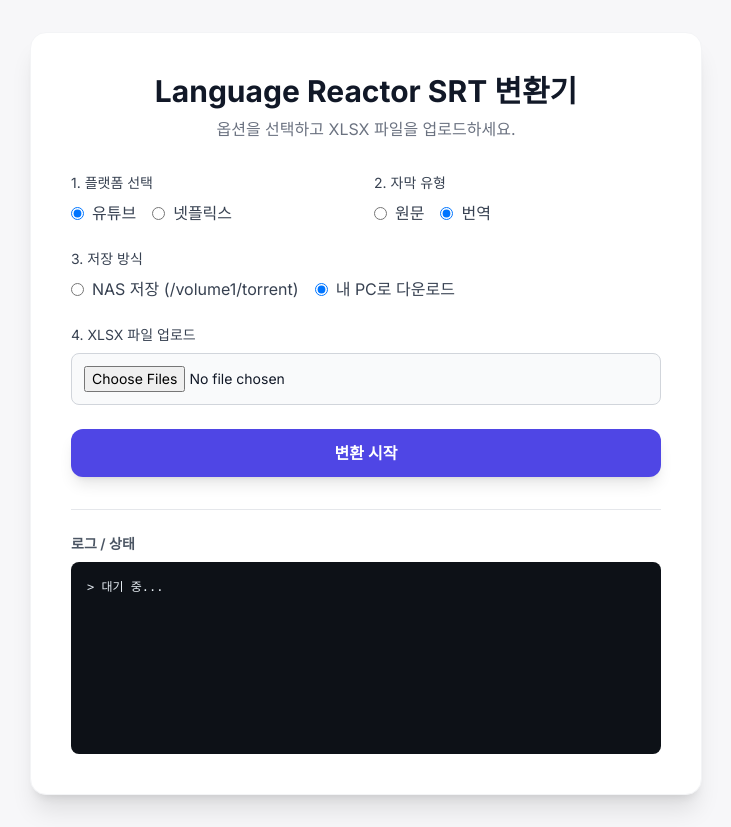
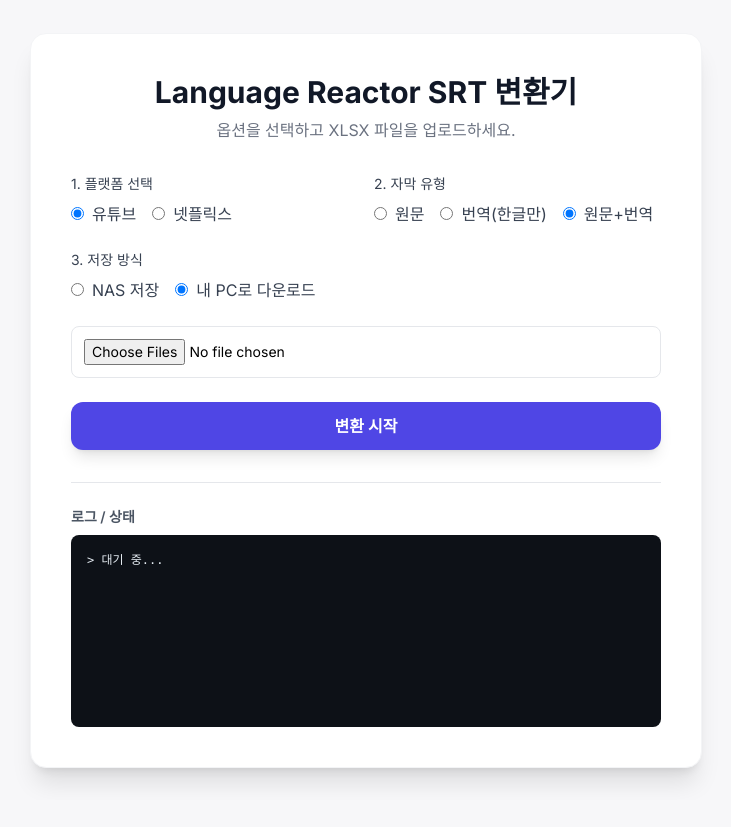
Before and after one commit to wooskor79/srt, a Flask app: page / in a window 1280 px wide. Shown: the whole page, without its empty margins (274-1005 px from the left). After the commit the page ends 783 px from the top, so only its background shows below. Run offline with Flask 3, Linux system fonts and the light colour scheme; parts of the project's set-up code (start-up, migrations or seed data) failed here and were passed over; some libraries are stand-ins or nearby versions.

Commit message:
Add files via upload

```diff
--- a/app.py
+++ b/app.py
@@ -20,7 +20,7 @@
         files = request.files.getlist('files')
         platform = request.form.get('platform', 'youtube')
         subtitle_choice = request.form.get('subtitle_type', 'Human Translation')
-        save_method = request.form.get('save_method', 'download') # 기본값 download 매칭
+        save_method = request.form.get('save_method', 'download')
 
         if not files or files[0].filename == '':
             return jsonify({"messages": [("Error", "파일을 선택하지 않았습니다.")]}), 400
@@ -46,17 +46,15 @@
                             "filename": final_srt_filename
                         }
                         results.append(("Success", f"'{final_srt_filename}' 변환 성공! 🟢"))
-
                 except Exception as e:
-                    results.append(("Error", f"'{file.filename}' 처리 중 오류: {str(e)}"))
+                    results.append(("Error", f"'{file.filename}' 처리 오류: {str(e)}"))
             else:
-                 results.append(("Error", f"'{file.filename}'은 지원하지 않는 파일 형식입니다."))
+                 results.append(("Error", f"'{file.filename}'은 지원하지 않는 형식입니다."))
 
         return jsonify({
             "messages": results,
             "download": download_data if save_method == 'download' else None
         })
-
     return render_template('index.html')
 
 if __name__ == '__main__':
--- a/templates/index.html
+++ b/templates/index.html
@@ -8,11 +8,7 @@
     <style>
         @import url('https://fonts.googleapis.com/css2?family=Inter:wght@400;600;700&display=swap');
         body { font-family: 'Inter', sans-serif; background-color: #f7f7f9; }
-        .log-box {
-            background-color: #0d1117;
-            color: #e6edf3;
-            font-family: 'Consolas', 'Monaco', 'Courier New', monospace;
-        }
+        .log-box { background-color: #0d1117; color: #e6edf3; font-family: 'Consolas', monospace; }
         .log-box::-webkit-scrollbar { width: 8px; }
         .log-box::-webkit-scrollbar-thumb { background: #30363d; border-radius: 4px; }
     </style>
@@ -28,28 +24,16 @@
                 <div>
                     <label class="block text-sm font-medium text-gray-700 mb-2">1. 플랫폼 선택</label>
                     <div class="flex space-x-4">
-                        <label class="inline-flex items-center">
-                            <input type="radio" name="platform" value="youtube" checked class="form-radio text-indigo-600">
-                            <span class="ml-2 text-gray-700">유튜브</span>
-                        </label>
-                        <label class="inline-flex items-center">
-                            <input type="radio" name="platform" value="netflix" class="form-radio text-indigo-600">
-                            <span class="ml-2 text-gray-700">넷플릭스</span>
-                        </label>
+                        <label class="inline-flex items-center"><input type="radio" name="platform" value="youtube" checked class="form-radio text-indigo-600"><span class="ml-2 text-gray-700">유튜브</span></label>
+                        <label class="inline-flex items-center"><input type="radio" name="platform" value="netflix" class="form-radio text-indigo-600"><span class="ml-2 text-gray-700">넷플릭스</span></label>
                     </div>
                 </div>
-
                 <div>
                     <label class="block text-sm font-medium text-gray-700 mb-2">2. 자막 유형</label>
-                    <div class="flex space-x-4">
-                        <label class="inline-flex items-center">
-                            <input type="radio" name="subtitle_type" value="Subtitle" class="form-radio text-indigo-600">
-                            <span class="ml-2 text-gray-700">원문</span>
-                        </label>
-                        <label class="inline-flex items-center">
-                            <input type="radio" name="subtitle_type" value="Human Translation" checked class="form-radio text-indigo-600">
-                            <span class="ml-2 text-gray-700">번역</span>
-                        </label>
+                    <div class="flex flex-wrap gap-4">
+                        <label class="inline-flex items-center"><input type="radio" name="subtitle_type" value="original" class="form-radio text-indigo-600"><span class="ml-2 text-gray-700">원문</span></label>
+                        <label class="inline-flex items-center"><input type="radio" name="subtitle_type" value="translation" class="form-radio text-indigo-600"><span class="ml-2 text-gray-700">번역(한글만)</span></label>
+                        <label class="inline-flex items-center"><input type="radio" name="subtitle_type" value="dual" checked class="form-radio text-indigo-600"><span class="ml-2 text-gray-700">원문+번역</span></label>
                     </div>
                 </div>
             </div>
@@ -57,26 +41,13 @@
             <div>
                 <label class="block text-sm font-medium text-gray-700 mb-2">3. 저장 방식</label>
                 <div class="flex space-x-4">
-                    <label class="inline-flex items-center">
-                        <input type="radio" name="save_method" value="nas" class="form-radio text-indigo-600">
-                        <span class="ml-2 text-gray-700">NAS 저장 (/volume1/torrent)</span>
-                    </label>
-                    <label class="inline-flex items-center">
-                        <input type="radio" name="save_method" value="download" checked class="form-radio text-indigo-600">
-                        <span class="ml-2 text-gray-700">내 PC로 다운로드</span>
-                    </label>
+                    <label class="inline-flex items-center"><input type="radio" name="save_method" value="nas" class="form-radio text-indigo-600"><span class="ml-2 text-gray-700">NAS 저장</span></label>
+                    <label class="inline-flex items-center"><input type="radio" name="save_method" value="download" checked class="form-radio text-indigo-600"><span class="ml-2 text-gray-700">내 PC로 다운로드</span></label>
                 </div>
             </div>
 
-            <div>
-                <label for="files" class="block text-sm font-medium text-gray-700 mb-2">4. XLSX 파일 업로드</label>
-                <input type="file" id="files" name="files" multiple accept=".xlsx"
-                       class="block w-full text-sm text-gray-900 border border-gray-300 rounded-lg cursor-pointer bg-gray-50 p-3">
-            </div>
-
-            <button type="submit" class="w-full py-3 px-4 bg-indigo-600 text-white font-semibold rounded-xl shadow-lg hover:bg-indigo-700 transition duration-150 transform hover:scale-[1.01]">
-                변환 시작
-            </button>
+            <input type="file" id="files" name="files" multiple accept=".xlsx" class="block w-full text-sm border rounded-lg p-3">
+            <button type="submit" class="w-full py-3 bg-indigo-600 text-white font-semibold rounded-xl shadow-lg hover:bg-indigo-700 transition transform hover:scale-[1.01]">변환 시작</button>
         </form>
 
         <div class="mt-8 pt-6 border-t border-gray-200">
@@ -98,33 +69,35 @@
 
             try {
                 const response = await fetch('/', { method: 'POST', body: formData });
+                if (!response.ok) throw new Error("서버 응답 오류");
+
                 const data = await response.json();
-
                 logBox.innerHTML = "";
 
-                if (data.messages) {
-                    data.messages.forEach(msg => {
-                        const isSuccess = msg[0] === 'Success';
-                        const color = isSuccess ? 'text-green-400' : 'text-red-400';
-                        const icon = isSuccess ? '🟢' : '🔴';
-                        logBox.innerHTML += `<span class="${color}">${icon} [${msg[0]}] ${msg[1]}</span><br>`;
-                    });
-                }
+                data.messages.forEach(msg => {
+                    const isSuccess = msg[0] === 'Success';
+                    logBox.innerHTML += `<span class="${isSuccess ? 'text-green-400' : 'text-red-400'}">${isSuccess ? '🟢' : '🔴'} [${msg[0]}] ${msg[1]}</span><br>`;
+                });
 
                 if (data.download) {
-                    const blob = new Blob([data.download.content], { type: 'text/plain' });
+                    // Blob을 이용해 브라우저 기본 다운로드 위치로 즉시 전송
+                    const blob = new Blob([data.download.content], { type: 'text/plain;charset=utf-8' });
                     const url = window.URL.createObjectURL(blob);
                     const a = document.createElement('a');
+                    a.style.display = 'none';
                     a.href = url;
                     a.download = data.download.filename;
                     document.body.appendChild(a);
                     a.click();
-                    a.remove();
-                    window.URL.revokeObjectURL(url);
-                    logBox.innerHTML += `<span class="text-indigo-400">🔹 브라우저에서 다운로드가 시작되었습니다.</span><br>`;
+                    setTimeout(() => {
+                        document.body.removeChild(a);
+                        window.URL.revokeObjectURL(url);
+                    }, 100);
+                    logBox.innerHTML += `<span class="text-indigo-400">🔹 내 PC로 즉시 다운로드가 시작되었습니다.</span><br>`;
                 }
             } catch (err) {
-                logBox.innerHTML += `<span class="text-red-400">🔴 [Error] 서버와 연결할 수 없습니다.</span><br>`;
+                logBox.innerHTML += `<span class="text-red-400">🔴 [Error] 서버 통신 실패 또는 데이터 처리 오류.</span><br>`;
+                console.error(err);
             }
             logBox.scrollTop = logBox.scrollHeight;
         };
```
Also changed, not shown: converter.py (+31 -86 lines).
